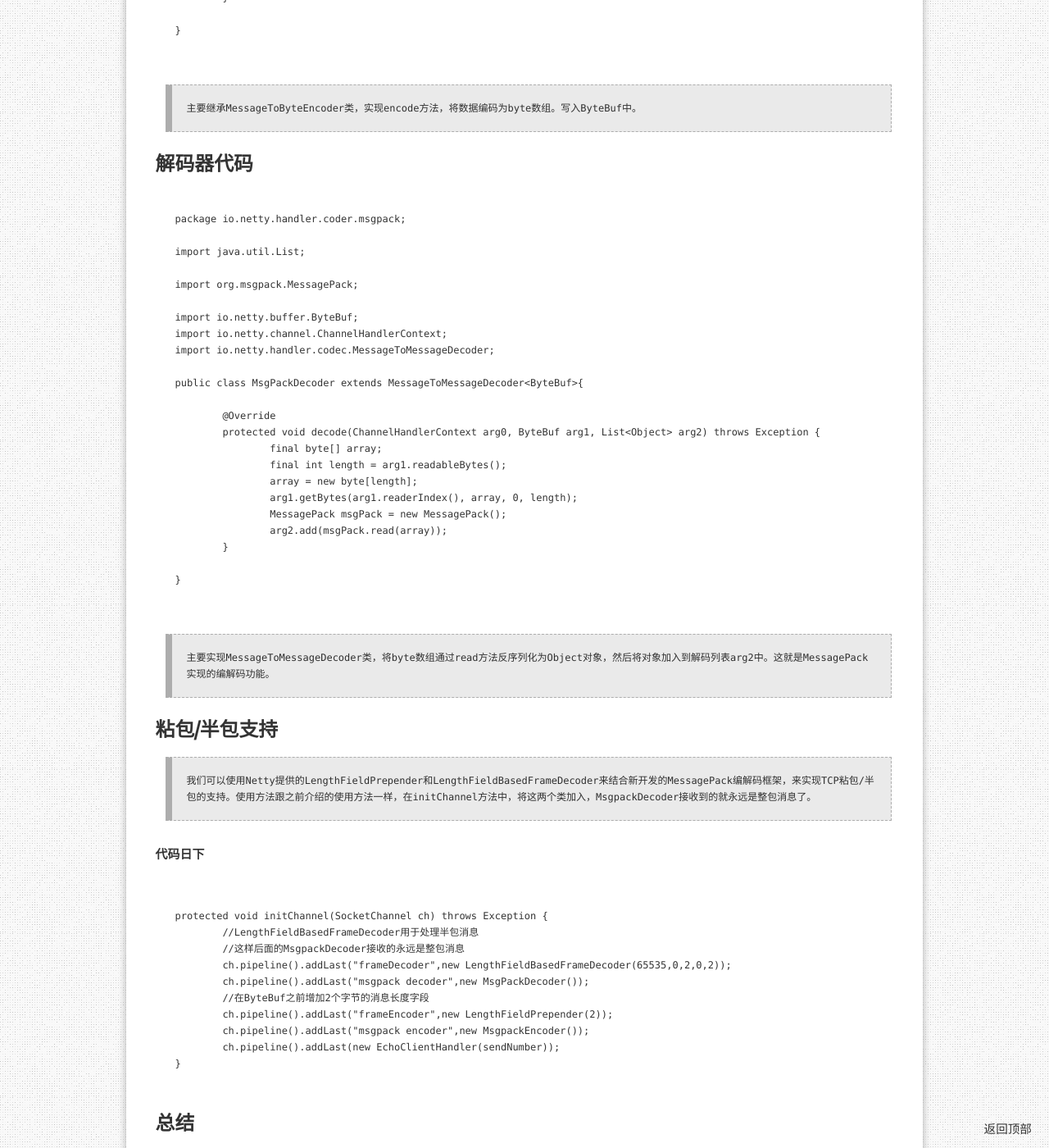
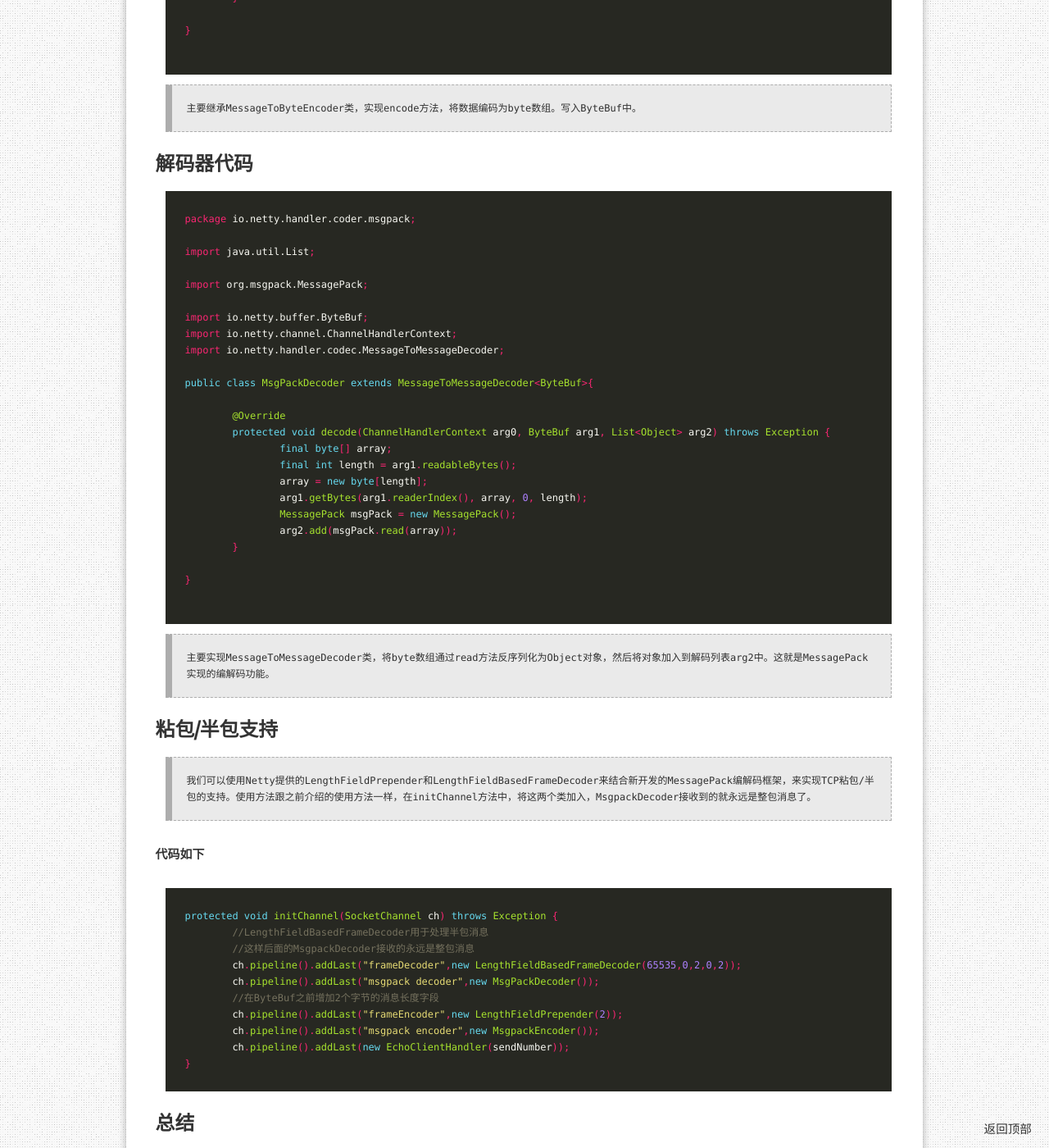
Before and after one commit to 1461862234/1461862234.github.io, a Jekyll site: the page built from _posts/2019-12-08-MessagePack 编解码.md, in a window 1280 px wide and 1400 px high, scrolled down 2462 px. Shown: the whole window at 82% size. Built offline with Jekyll 4.4.1, drawn with Linux system fonts in a browser that asks for light colours; comment, search, counter and statistics services are not loaded; some of the changed text lies outside the part shown.

Commit message:
bug 修复

````diff
--- a/_posts/2019-12-08-MessagePack 编解码.md
+++ b/_posts/2019-12-08-MessagePack 编解码.md
@@ -34,7 +34,7 @@ redirect_from:
 ```
 #### API编码解码代码
 
-``` Java
+``` java
 // Create serialize objects.
 List<String> src = new ArrayList<String>();
 src.add("msgpack");
@@ -72,7 +72,7 @@ System.out.println(dst2.get(2));
 
 ### 编码器代码
 
-``` Java
+``` java
 package io.netty.handler.coder.msgpack;
 
 import org.msgpack.MessagePack;
@@ -98,7 +98,7 @@ public class MsgPackEncoder extends MessageToByteEncoder<Object>{
 
 ### 解码器代码
 
-``` Java
+``` java
 package io.netty.handler.coder.msgpack;
 
 import java.util.List;
@@ -131,8 +131,8 @@ public class MsgPackDecoder extends MessageToMessageDecoder<ByteBuf>{
 
 > 我们可以使用Netty提供的LengthFieldPrepender和LengthFieldBasedFrameDecoder来结合新开发的MessagePack编解码框架，来实现TCP粘包/半包的支持。使用方法跟之前介绍的使用方法一样，在initChannel方法中，将这两个类加入，MsgpackDecoder接收到的就永远是整包消息了。
 
-##### 代码日下
-``` Java
+##### 代码如下
+``` java
 protected void initChannel(SocketChannel ch) throws Exception {
 	//LengthFieldBasedFrameDecoder用于处理半包消息
 	//这样后面的MsgpackDecoder接收的永远是整包消息
````
Also changed, not shown: other parts of _posts/2019-12-08-MessagePack 编解码.md (+2 -2 lines).
